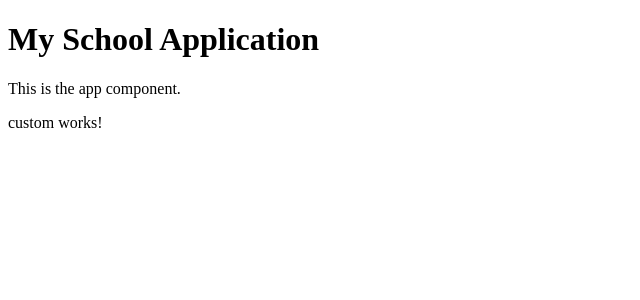
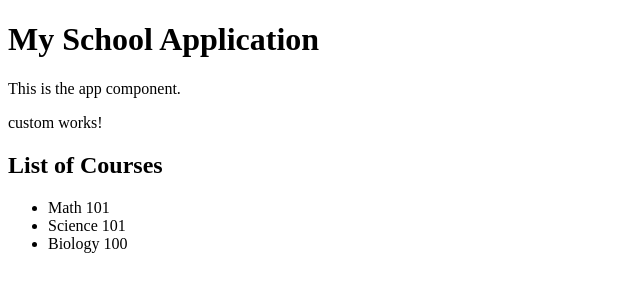
Before and after one commit to ShareghYusefi/school-app, an Angular app: page / in a window 1280 px wide. Shown: the top 300 px of the page, without its empty margins (0-640 px from the left). Built offline with nearby package versions, Linux system fonts and the light colour scheme.

Commit message:
ngForOf directive

```diff
--- a/src/app/app.component.html
+++ b/src/app/app.component.html
@@ -12,6 +12,9 @@
   <!-- ngIf, ngFor, ngSwitch, ngStyle, ngClass -->
   <app-custom *ngIf="2 > 1"></app-custom>
   <app-custom *ngIf="2 > 3"></app-custom>
+
+  <!-- courses -->
+  <course></course>
 </main>
 
 <router-outlet />
--- a/src/app/app.module.ts
+++ b/src/app/app.module.ts
@@ -4,11 +4,13 @@ import { BrowserModule } from '@angular/platform-browser';
 import { AppRoutingModule } from './app-routing.module';
 import { AppComponent } from './app.component';
 import { CustomComponent } from './custom/custom.component';
+import { CourseComponent } from './course/course.component';
 
 @NgModule({
   declarations: [
     AppComponent,
-    CustomComponent
+    CustomComponent,
+    CourseComponent
   ],
   imports: [
     BrowserModule,
--- /dev/null
+++ b/src/app/course/course.component.html
@@ -0,0 +1,7 @@
+<h2>{{ title }}</h2>
+<ul>
+  <!-- ngForOf can be used to iterate over items within an array -->
+  <li *ngFor="let course of courses">
+    {{ course }}
+  </li>
+</ul>
--- /dev/null
+++ b/src/app/course/course.component.ts
@@ -0,0 +1,12 @@
+import { Component } from '@angular/core';
+
+@Component({
+  selector: 'course',
+  standalone: false,
+  templateUrl: './course.component.html',
+  styleUrl: './course.component.css',
+})
+export class CourseComponent {
+  title: string = 'List of Courses';
+  courses: string[] = ['Math 101', 'Science 101', 'Biology 100'];
+}
```
Also changed, not shown: src/app/course/course.component.css (added), 1 other file (tests, documents, lock files or other folders).
